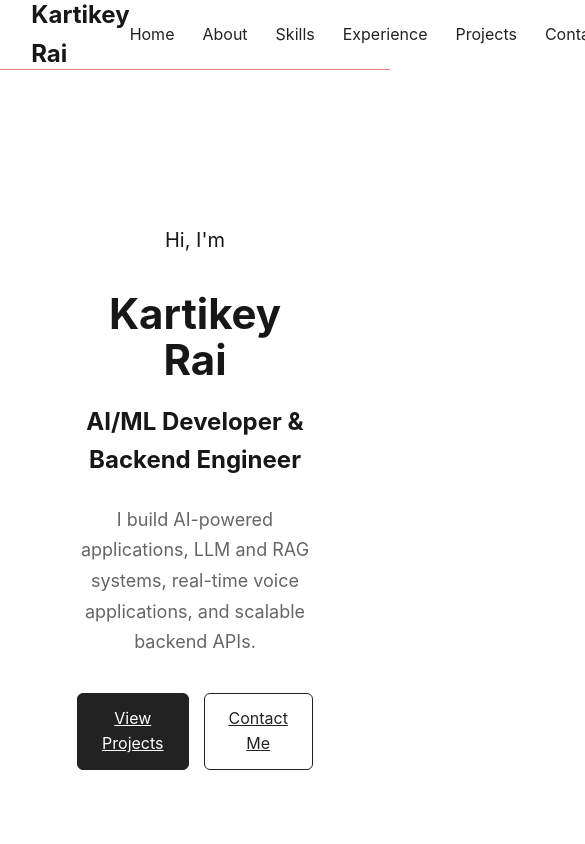
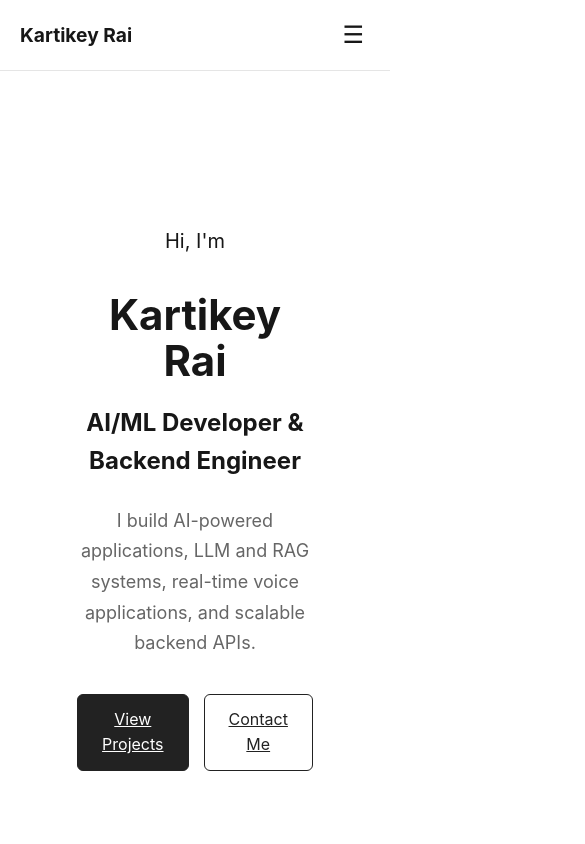
Before and after one commit to Kartikey1884/kartikey-porfolio, a React (Vite) app: page / in a window 390 px wide. Shown: the top 844 px of the page, 585 px wide, since content can reach past the window. Built offline with nearby package versions, Linux system fonts and the light colour scheme.

Commit message:
feat: add responsive mobile navigation

```diff
--- a/src/components/layout/navbar/navbar.css
+++ b/src/components/layout/navbar/navbar.css
@@ -1,27 +1,89 @@
 .navbar {
-  height: 70px;
+  position: sticky;
+  top: 0;
+  z-index: 1000;
+  background: var(--color-background);
+  border-bottom: 1px solid var(--color-border);
+}
+
+.navbar__container {
+  max-width: var(--container-width);
+  margin: 0 auto;
+  min-height: 70px;
+  padding: 0 20px;
+
   display: flex;
   align-items: center;
   justify-content: space-between;
-
-  padding: 0 8%;
-
-  border-bottom: 1px solid #ea8787;
-  /* border-bottom: 1px solid var(--color-border); */
 }
 
 .navbar__logo {
-  font-size: 24px;
+  color: var(--color-text);
+  text-decoration: none;
+  font-size: 1.2rem;
   font-weight: 700;
 }
 
-.navbar__links {
+.navbar__nav {
   display: flex;
+  align-items: center;
   gap: 28px;
 }
 
-.navbar__links a {
+.navbar__link {
+  color: var(--color-text);
   text-decoration: none;
-  color: #222;
-  font-size: 16px;
+  font-size: 0.95rem;
+  transition: opacity var(--transition-fast);
 }
+
+.navbar__link:hover {
+  opacity: 0.6;
+}
+
+.navbar__menu-button {
+  display: none;
+
+  padding: 6px;
+  background: transparent;
+  color: var(--color-text);
+
+  font-size: 1.5rem;
+}
+
+@media (max-width: 768px) {
+  .navbar__container {
+    position: relative;
+  }
+
+  .navbar__menu-button {
+    display: block;
+  }
+
+  .navbar__nav {
+    display: none;
+
+    position: absolute;
+    top: 70px;
+    left: 0;
+    right: 0;
+
+    padding: 20px;
+
+    flex-direction: column;
+    align-items: flex-start;
+    gap: 18px;
+
+    background: var(--color-background);
+    border-bottom: 1px solid var(--color-border);
+  }
+
+  .navbar__nav--open {
+    display: flex;
+  }
+
+  .navbar__link {
+    width: 100%;
+    padding: 8px 0;
+  }
+}
--- a/src/components/layout/navbar/navbar.jsx
+++ b/src/components/layout/navbar/navbar.jsx
@@ -1,22 +1,72 @@
+import { useState } from "react";
 import "./Navbar.css";
 
+function Navbar() {
+  const [isMenuOpen, setIsMenuOpen] = useState(false);
 
-function Navbar() {
+  function toggleMenu() {
+    setIsMenuOpen((currentState) => !currentState);
+  }
+
+  function closeMenu() {
+    setIsMenuOpen(false);
+  }
+
+  const navItems = [
+    { label: "Home", href: "#home" },
+    { label: "About", href: "#about" },
+    { label: "Skills", href: "#skills" },
+    { label: "Experience", href: "#experience" },
+    { label: "Projects", href: "#projects" },
+    { label: "Contact", href: "#contact" },
+  ];
+
   return (
-    <nav className="navbar">
-      <div className="navbar__logo">
-        Kartikey Rai
+    <header className="navbar">
+      <div className="navbar__container">
+        <a
+          href="#home"
+          className="navbar__logo"
+          onClick={closeMenu}
+        >
+          Kartikey Rai
+        </a>
+
+        <button
+          type="button"
+          className="navbar__menu-button"
+          onClick={toggleMenu}
+          aria-label={
+            isMenuOpen
+              ? "Close navigation menu"
+              : "Open navigation menu"
+          }
+          aria-expanded={isMenuOpen}
+        >
+          {isMenuOpen ? "✕" : "☰"}
+        </button>
+
+        <nav
+          className={
+            isMenuOpen
+              ? "navbar__nav navbar__nav--open"
+              : "navbar__nav"
+          }
+          aria-label="Main navigation"
+        >
+          {navItems.map((item) => (
+            <a
+              key={item.href}
+              href={item.href}
+              className="navbar__link"
+              onClick={closeMenu}
+            >
+              {item.label}
+            </a>
+          ))}
+        </nav>
       </div>
-
-      <div className="navbar__links">
-        <a href="#home">Home</a>
-        <a href="#about">About</a>
-        <a href="#skills">Skills</a>
-        <a href="#experience">Experience</a>
-        <a href="#projects">Projects</a>
-        <a href="#contact">Contact</a>
-      </div>
-    </nav>
+    </header>
   );
 }
 
```
